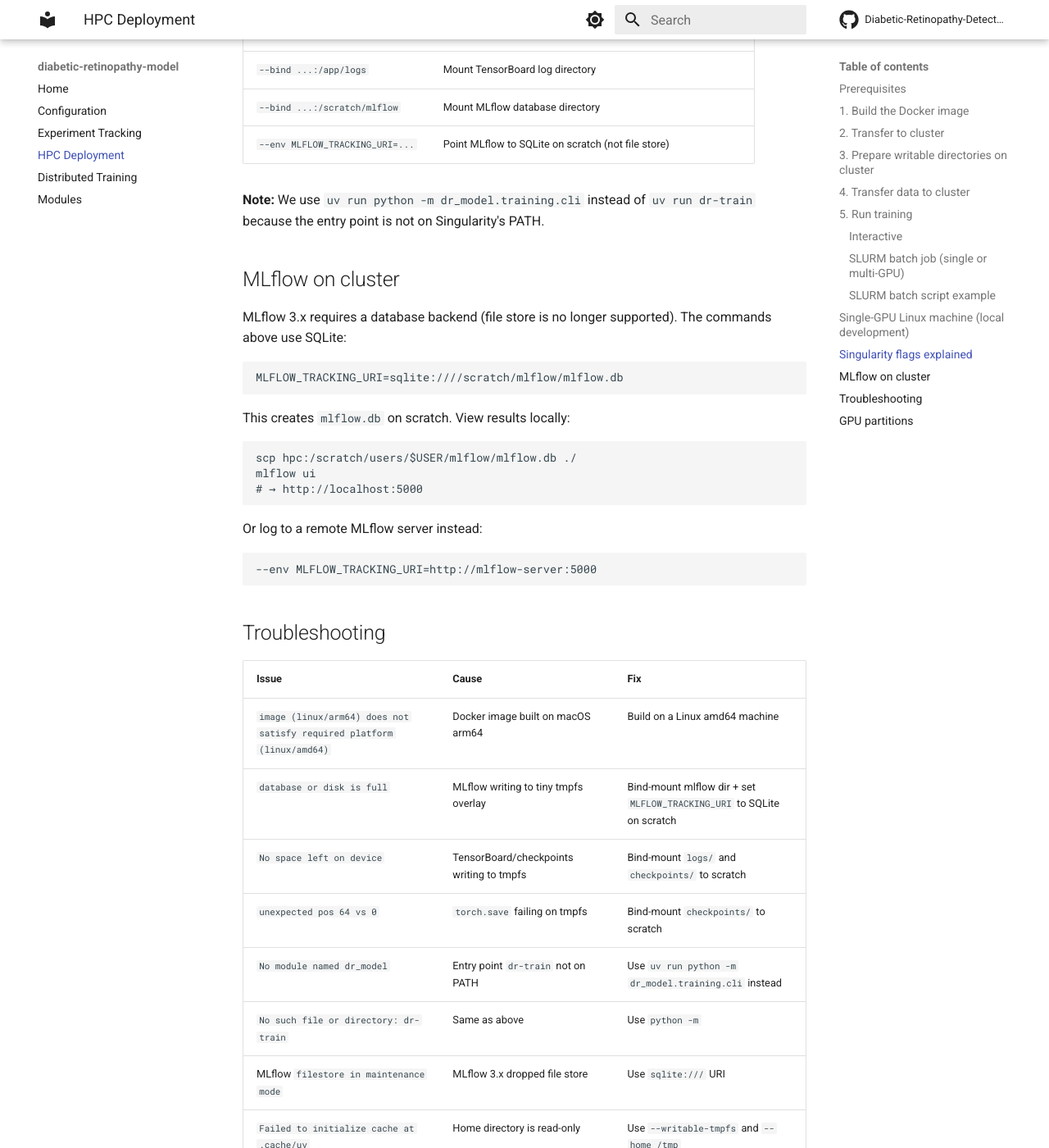
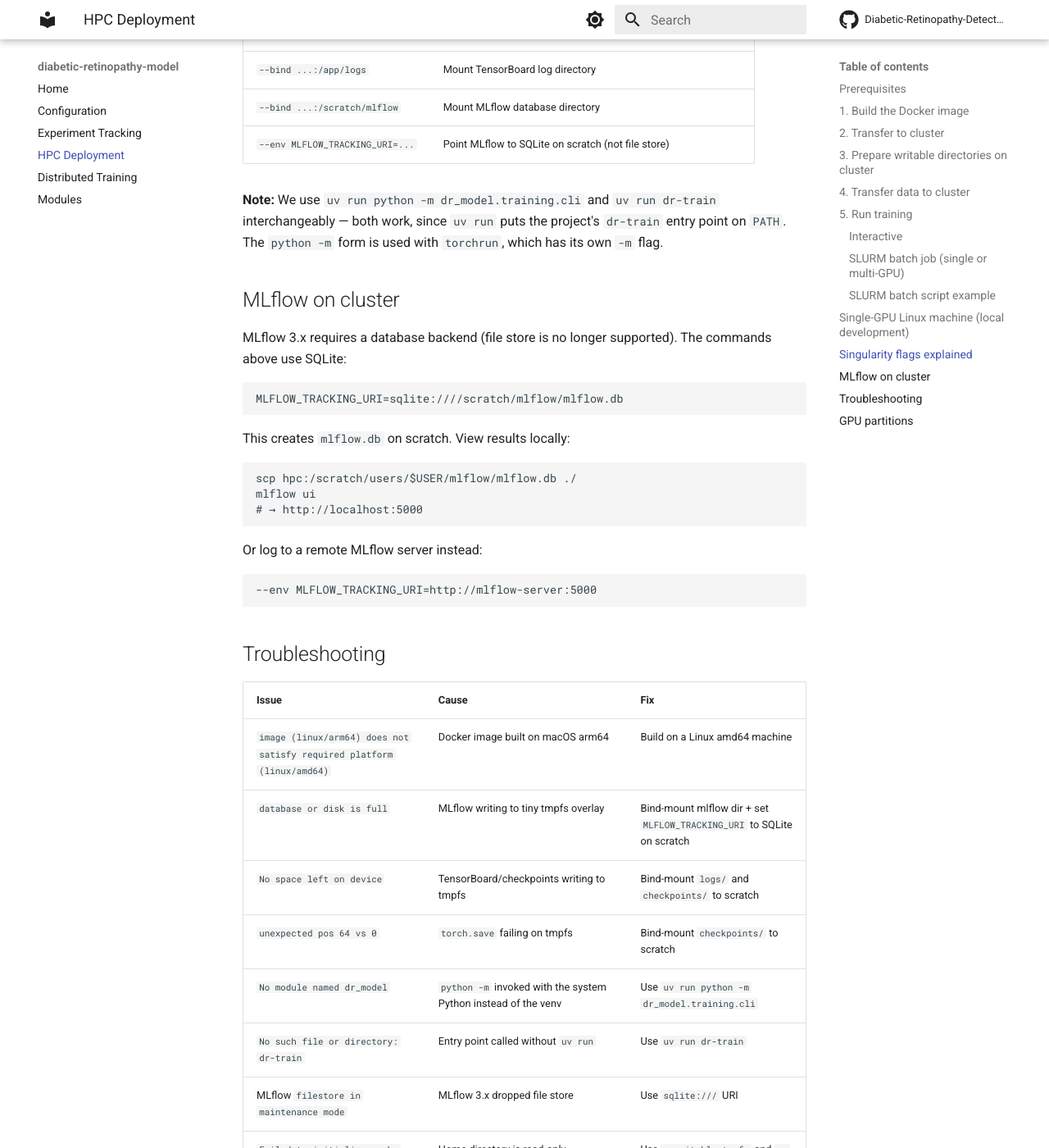
Before and after one commit to Diabetic-Retinopathy-Detection/diabetic-retinopathy-model, an MkDocs documentation site: the page built from docs/hpc.md, in a window 1280 px wide and 1400 px high, scrolled down 4502 px. Shown: the whole window at 82% size. Built offline with MkDocs 1.6.1 and Material for MkDocs 9.7.7, drawn with Linux system fonts in a browser that asks for light colours; comment, search, counter and statistics services are not loaded.

Commit message:
docs: fix CI badge workflow name and Singularity entry-point notes
The badge pointed at a main.yml workflow that does not exist (the file is
ci.yml), so it rendered as a broken image. And hpc.md claimed the dr-train
entry point is not on PATH inside the container, but Dockerfile.training and
scripts/smoke_test.sh both run 'uv run dr-train' successfully — the python -m
form is used with torchrun because of its own -m flag, not a PATH issue.

```diff
--- a/docs/hpc.md
+++ b/docs/hpc.md
@@ -207,7 +207,7 @@ This is also the right machine to build the amd64 image for the cluster:
 | `--bind ...:/scratch/mlflow` | Mount MLflow database directory |
 | `--env MLFLOW_TRACKING_URI=...` | Point MLflow to SQLite on scratch (not file store) |
 
-**Note:** We use `uv run python -m dr_model.training.cli` instead of `uv run dr-train` because the entry point is not on Singularity's PATH.
+**Note:** We use `uv run python -m dr_model.training.cli` and `uv run dr-train` interchangeably — both work, since `uv run` puts the project's `dr-train` entry point on `PATH`. The `python -m` form is used with `torchrun`, which has its own `-m` flag.
 
 ## MLflow on cluster
 
@@ -239,8 +239,8 @@ Or log to a remote MLflow server instead:
 | `database or disk is full` | MLflow writing to tiny tmpfs overlay | Bind-mount mlflow dir + set `MLFLOW_TRACKING_URI` to SQLite on scratch |
 | `No space left on device` | TensorBoard/checkpoints writing to tmpfs | Bind-mount `logs/` and `checkpoints/` to scratch |
 | `unexpected pos 64 vs 0` | `torch.save` failing on tmpfs | Bind-mount `checkpoints/` to scratch |
-| `No module named dr_model` | Entry point `dr-train` not on PATH | Use `uv run python -m dr_model.training.cli` instead |
-| `No such file or directory: dr-train` | Same as above | Use `python -m` |
+| `No module named dr_model` | `python -m` invoked with the system Python instead of the venv | Use `uv run python -m dr_model.training.cli` |
+| `No such file or directory: dr-train` | Entry point called without `uv run` | Use `uv run dr-train` |
 | MLflow `filestore in maintenance mode` | MLflow 3.x dropped file store | Use `sqlite:///` URI |
 | `Failed to initialize cache at .cache/uv` | Home directory is read-only | Use `--writable-tmpfs` and `--home /tmp` |
 | `CUDA out of memory` | Batch too large for GPU VRAM | Reduce `batch_size` in config |
```
Also changed, not shown: docs/index.md (+1 -1 lines).
